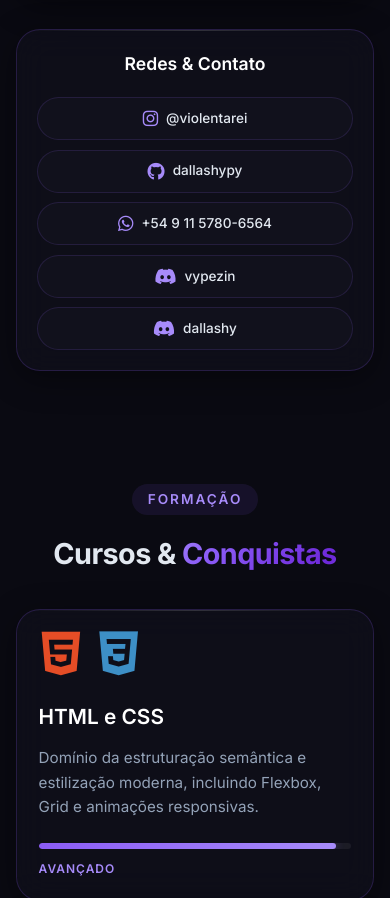
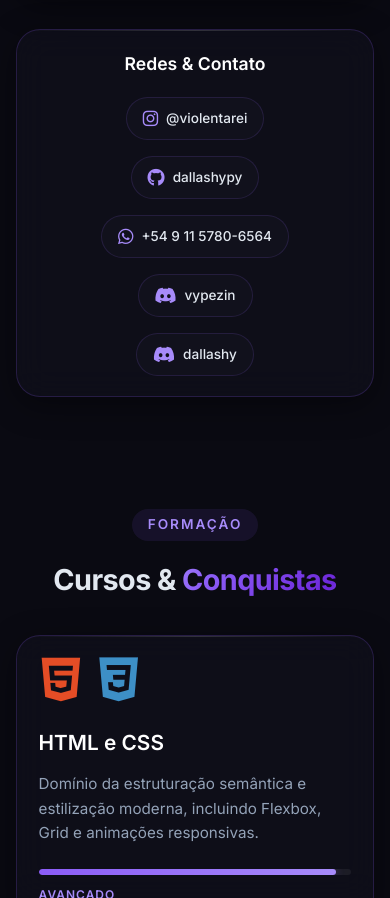
Before and after one commit to dallashypy/vypeee, a plain HTML site: page index.html in a window 390 px wide. Shown: the part 2145-3043 px from the top of the page. Drawn offline with nearby package versions, Linux system fonts and the light colour scheme.

Commit message:
Fix layout and styling issues in CSS

```diff
--- a/style.css
+++ b/style.css
@@ -33,7 +33,7 @@ body {
   -ms-user-select: none;
   user-select: none;
   -webkit-tap-highlight-color: transparent;
-  cursor: none; /* Cursor customizado ativo */
+  cursor: none;
 }
 
 input, textarea, .contact-email, [contenteditable="true"] {
@@ -511,8 +511,10 @@ header, main, footer { position: relative; z-index: 2; }
   font-weight: 300;
 }
 
+/* CORREÇÃO DO GRID DE ÍCONES */
 .hero-tech-stack {
   display: flex;
+  flex-direction: row; /* Força ficar em linha */
   justify-content: center;
   align-items: center;
   gap: 1rem;
@@ -737,7 +739,7 @@ header, main, footer { position: relative; z-index: 2; }
 .code-comment { color: #6b7280; font-style: italic; }
 .code-number { color: #fca5a5; }
 
-/* Redes Sociais */
+/* CORREÇÃO DAS REDES SOCIAIS */
 .social-row {
   padding: 1.5rem 2rem;
   display: flex;
@@ -754,6 +756,7 @@ header, main, footer { position: relative; z-index: 2; }
 
 .social-list-row {
   display: flex;
+  flex-direction: row; /* Força ficar em linha */
   gap: 1rem;
   list-style: none;
   flex-wrap: wrap;
@@ -1127,16 +1130,22 @@ header, main, footer { position: relative; z-index: 2; }
   .menu-toggle { font-size: 1.3rem; padding: 0.35rem; }
   .hero { min-height: calc(88svh - 65px); padding: 4.5rem 1rem 5rem; }
   .hero-title { font-size: clamp(1.85rem, 8vw, 2.6rem); line-height: 1.15; }
+
+  /* Ajuste dos ícones no mobile */
   .hero-tech-stack { gap: 0.8rem; }
   .tech-icon { width: 40px; height: 40px; font-size: 1.4rem; }
+
   .hero-cta { width: 100%; gap: 0.7rem; }
   .btn { justify-content: center; padding: 0.8rem 1.1rem; font-size: 0.9rem; }
   .section-header { margin-bottom: 2rem; }
   .about-card, .about-social { padding: 1.25rem; }
   .about-header { flex-direction: column; text-align: center; gap: 0.5rem; }
   .social-row { padding: 1.25rem; }
-  .social-list-row { gap: 0.6rem; flex-direction: column; width: 100%; }
+
+  /* Ajuste das redes sociais no mobile */
+  .social-list-row { flex-direction: column; width: 100%; align-items: center; }
   .social-link { width: 100%; justify-content: center; }
+
   .about-highlights { gap: 0.6rem; }
   .highlight-item { font-size: 0.82rem; padding: 0.45rem 0.65rem; }
   .courses-grid { grid-template-columns: minmax(0, 1fr); gap: 1rem; }
```
